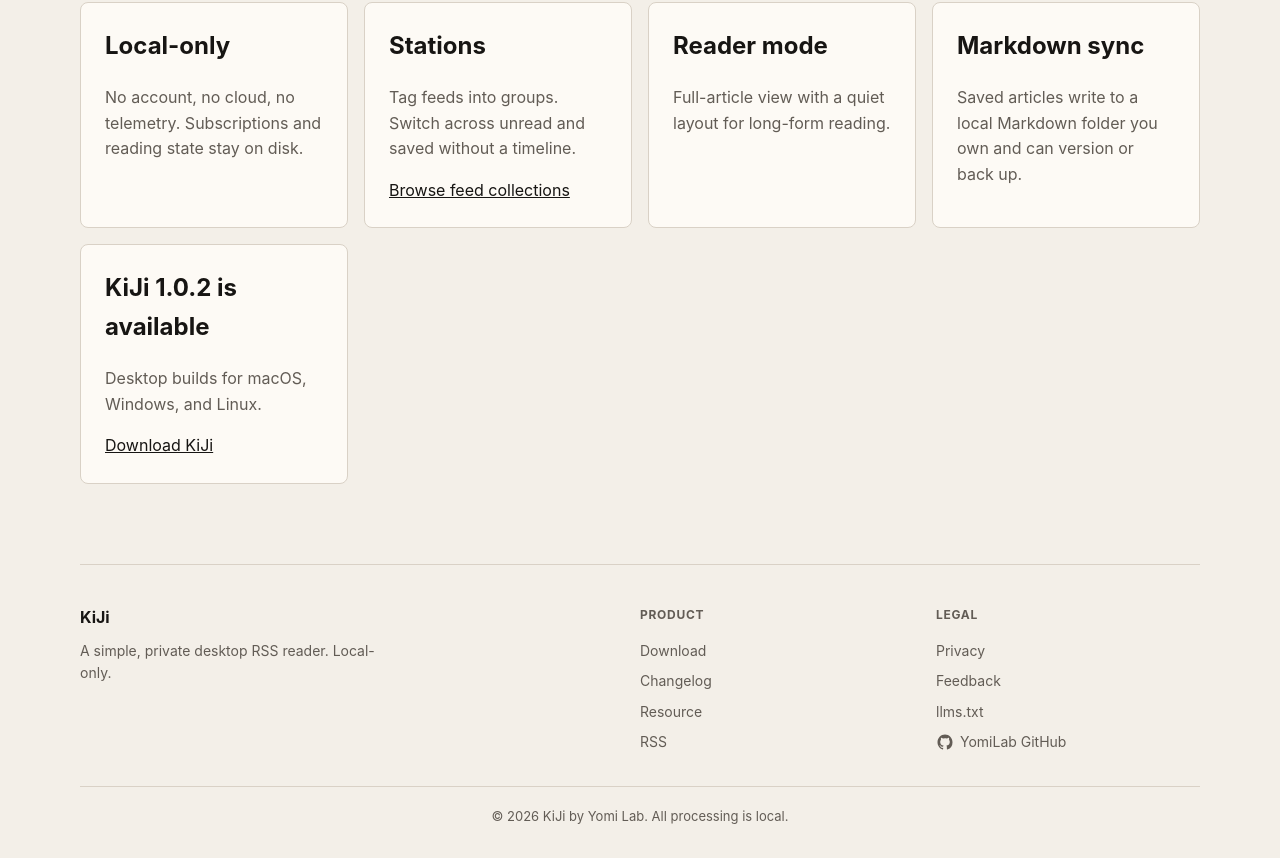
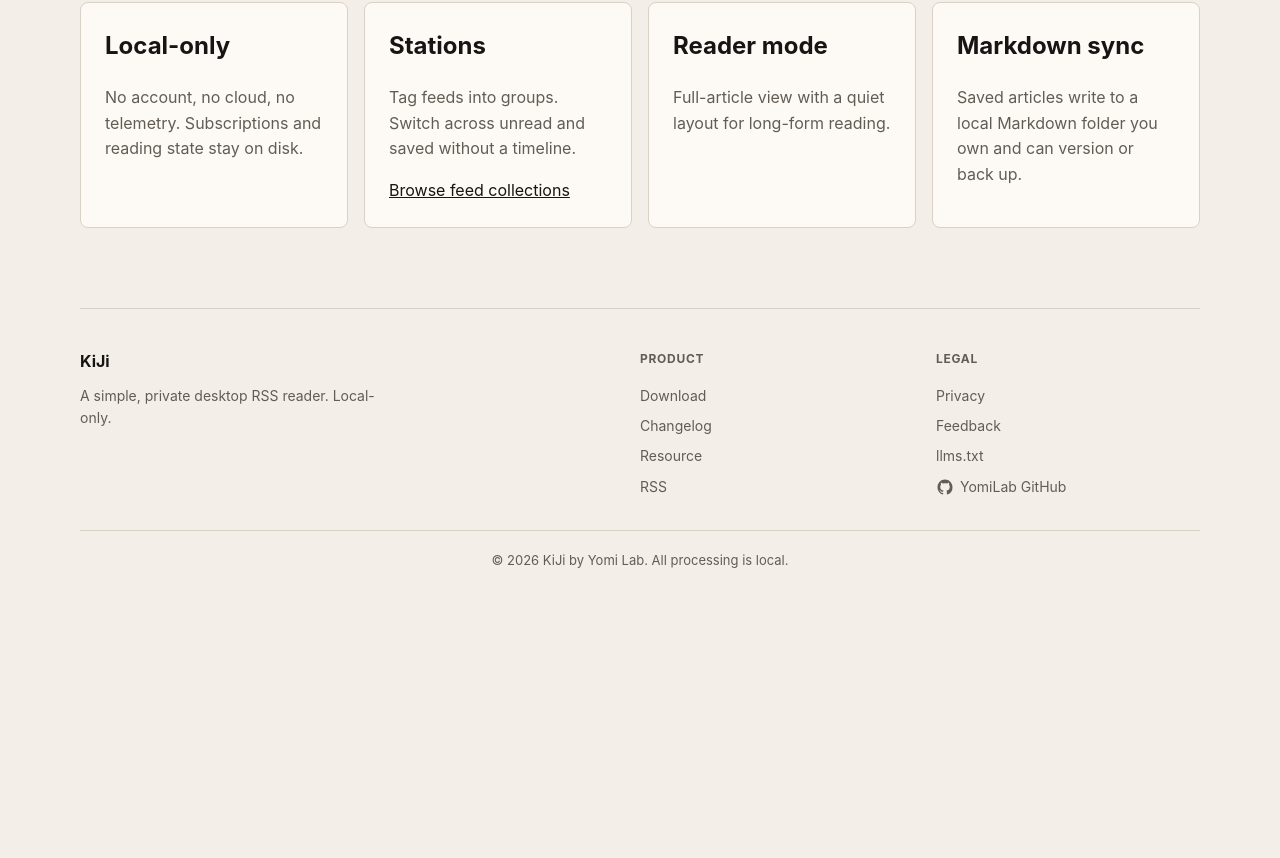
Before and after one commit to yomilab/kiji-website, a React (Vite) app: page / in a window 1280 px wide. Shown: the part 1086-1944 px from the top of the page. After the commit the page ends 1689 px from the top, so only its background shows below. Built offline with nearby package versions, Linux system fonts and the light colour scheme.

Commit message:
Remove homepage version-availability download card.

```diff
--- a/src/App.tsx
+++ b/src/App.tsx
@@ -148,8 +148,6 @@
     downloadCta: string;
     subscribeCta: string;
     featuresAria: string;
-    downloadsTitle: string;
-    downloadsText: string;
     privacyTitle: string;
     privacyText: string;
     feedsTitle: string;
@@ -275,8 +273,6 @@
       downloadCta: 'Download KiJi',
       subscribeCta: 'Subscribe to updates',
       featuresAria: 'Product highlights',
-      downloadsTitle: 'KiJi {version} is available',
-      downloadsText: 'Desktop builds for macOS, Windows, and Linux.',
       privacyTitle: 'Local-only',
       privacyText: 'No account, no cloud, no telemetry. Subscriptions and reading state stay on disk.',
       feedsTitle: 'Stations',
@@ -424,8 +420,6 @@
       downloadCta: '下载 KiJi',
       subscribeCta: '订阅更新',
       featuresAria: '产品亮点',
-      downloadsTitle: 'KiJi {version} 已发布',
-      downloadsText: 'macOS、Windows、Linux 桌面构建。',
       privacyTitle: '纯本地',
       privacyText: '无需账号，无云端，无遥测。订阅与阅读状态保存在本地磁盘。',
       feedsTitle: '站点',
@@ -573,8 +567,6 @@
       downloadCta: 'KiJiをダウンロード',
       subscribeCta: '更新を購読',
       featuresAria: '製品の特徴',
-      downloadsTitle: 'KiJi {version} を公開',
-      downloadsText: 'macOS、Windows、Linux 向けデスクトップビルド。',
       privacyTitle: 'ローカル専用',
       privacyText: 'アカウント不要、クラウドなし、テレメトリなし。購読と読書状態はディスクに残ります。',
       feedsTitle: 'ステーション',
@@ -1051,7 +1043,7 @@
   );
 }
 
-function HomePage({ text, releaseVersion }: { text: LocalizedText; releaseVersion: string }) {
+function HomePage({ text }: { text: LocalizedText }) {
   return (
     <>
       <main className="shell">
@@ -1104,11 +1096,6 @@
           <article className="card" id="pro">
             <h2>{text.home.simpleTitle}</h2>
             <p className="muted">{text.home.simpleText}</p>
-          </article>
-          <article className="card" id="downloads">
-            <h2>{formatVersionedCopy(text.home.downloadsTitle, releaseVersion)}</h2>
-            <p className="muted">{text.home.downloadsText}</p>
-            <a href="/download/">{text.home.downloadCta}</a>
           </article>
         </section>
       </main>
@@ -1282,7 +1269,7 @@
   return (
     <>
       <Header text={text} selectedLanguage={selectedLanguage} onSelectLanguage={setSelectedLanguage} />
-      {page === 'home' && <HomePage text={text} releaseVersion={releaseVersion} />}
+      {page === 'home' && <HomePage text={text} />}
       {page === 'download' && <DownloadPage text={text} releaseVersion={releaseVersion} />}
       {page === 'resource' && <ResourcePage text={text} />}
       {page === 'changelog' && <ChangelogPage text={text} />}
```
